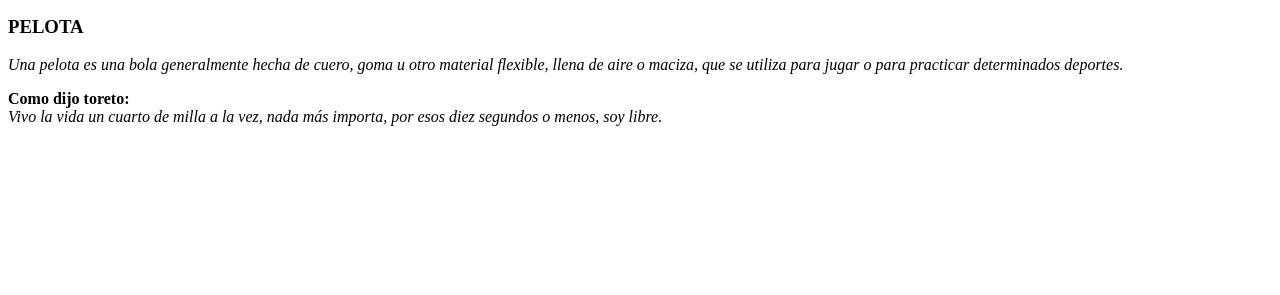
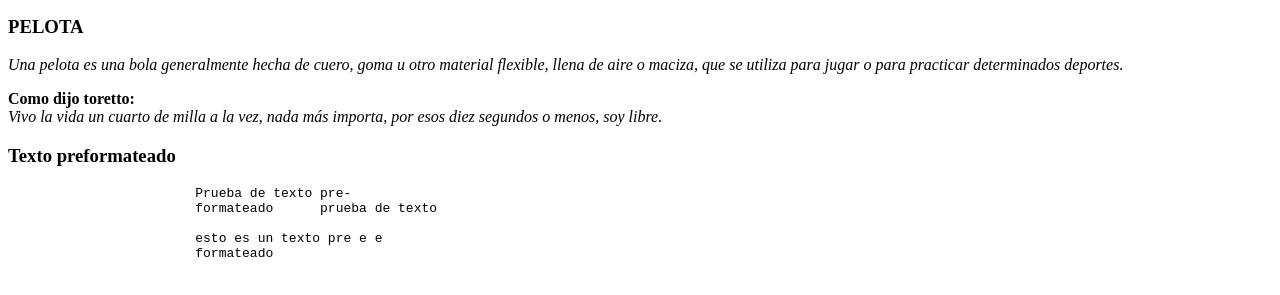
Before and after one commit to agueriv/Lenguaje-de-marcas, a plain HTML site: page HTML/Ejercicio3.html in a window 1280 px wide. Shown: the part 119-414 px from the top of the page. Drawn offline with Linux system fonts and the light colour scheme; files that its build step writes are made by us from their sources.

Commit message:
Ejercicio 3 finalizado

```diff
--- a/HTML/Ejercicio3.html
+++ b/HTML/Ejercicio3.html
@@ -16,8 +16,16 @@
 			<dfn>Una pelota es una bola generalmente hecha de cuero, goma u otro material flexible, llena de aire o maciza, que se utiliza para jugar o para practicar determinados deportes.</dfn>
 		</p>
 		<p>
-			<strong>Como dijo toreto:</strong><br>
+			<strong>Como dijo toretto:</strong><br>
 			<cite>Vivo la vida un cuarto de milla a la vez, nada más importa, por esos diez segundos o menos, soy libre.</cite>
 		</p>
+		<h3>Texto preformateado</h3>
+		<pre>
+			Prueba de texto pre-
+			formateado      prueba de texto
+
+			esto es un texto pre e e
+			formateado
+		</pre>
 	</body>
 </html>
```
